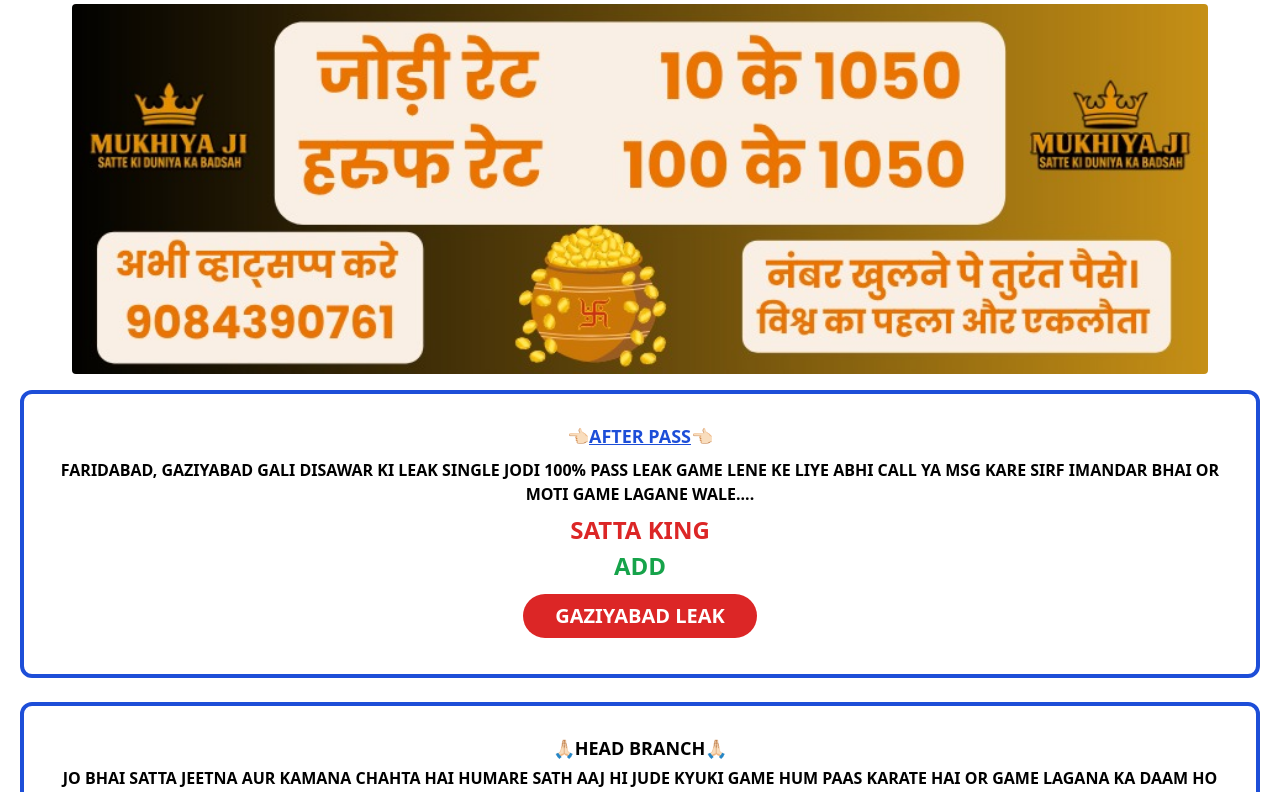
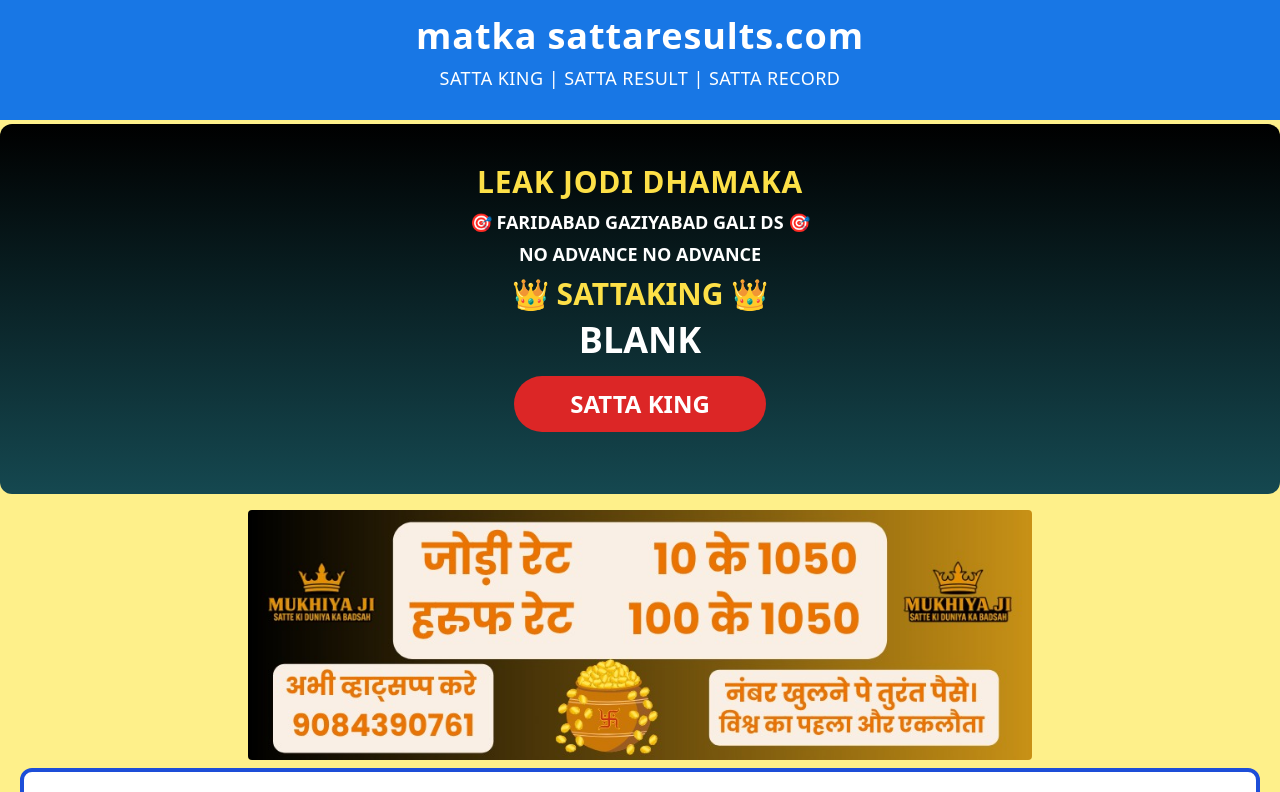
Before and after one commit to thakurvinaysingh/sattaKing_frontend, a React (Create React App) app: page / in a window 1280 px wide. Shown: the part 1980-2772 px from the top of the page. Built offline with nearby package versions, Linux system fonts and the light colour scheme; no server answers.

Commit message:
update (19)-4

```diff
--- a/src/components/public/Section1.js
+++ b/src/components/public/Section1.js
@@ -82,7 +82,7 @@
           {/* Main content */}
           <div className="flex flex-col items-center">
             <div className="text-lg font-bold text-black mb-2 text-center">
-              FARIDABAD | GAZIYABAD | GALI | DS <br/>
+              FARIDABAD | GAZIYABAD | GALI | DS <br />
               <span className="text-orange-600 font-bold">
                 🔥 DIRECT COMPANY SE LEAK JODI 🔥
               </span>
--- a/src/components/public/Section2.js
+++ b/src/components/public/Section2.js
@@ -1,114 +1,72 @@
-import React, { useEffect, useState } from "react";
-import axios from "axios";
+// import React, { useEffect, useState } from "react";
+// import axios from "axios";
+
+// export default function Section2() {
+//   const [content, setContent] = useState("");
+//   const baseURL = process.env.REACT_APP_BASE_URL;
+//   useEffect(() => {
+//     axios
+//       .get(`${baseURL}/api/contentblocks/slug/section-2`)
+//       .then(res => {
+//         const block = res.data.data;
+//         setContent(block?.Content || "<div>Section not found.</div>");
+//       });
+//   }, []);
+
+//   return (
+//     <section className="w-full">
+//       <div dangerouslySetInnerHTML={{ __html: content }} />
+//     </section>
+//   );
+// }
+
+
+// src/components/public/Section2.js
+import React from "react";
 
 export default function Section2() {
-  const [content, setContent] = useState("");
-  const baseURL = process.env.REACT_APP_BASE_URL;
-  useEffect(() => {
-    axios
-      .get(`${baseURL}/api/contentblocks/slug/section-2`)
-      .then(res => {
-        const block = res.data.data;
-        setContent(block?.Content || "<div>Section not found.</div>");
-      });
-  }, []);
-
   return (
     <section className="w-full">
-      <div dangerouslySetInnerHTML={{ __html: content }} />
+      {/* Card-1: Blue & White Live Result */}
+      <div className="w-full">
+        <div className="bg-[#1877e5] py-7 px-4 text-center">
+          <div className="text-4xl font-bold text-white tracking-wide mb-2">
+          matka sattaresults.com
+          </div>
+          <div className="text-lg font-medium text-white tracking-wide">
+            SATTA KING | SATTA RESULT | SATTA RECORD
+          </div>
+        </div>
+
+      </div>
+
+      {/* Card-2: Gradient Leak Jodi Dhamaka */}
+      <div className="relative w-full mt-1">
+        {/* Main card */}
+        <div className="bg-gradient-to-b from-black to-[#154850] rounded-xl p-10 text-center flex flex-col items-center min-h-[370px]">
+          <div className="text-yellow-300 text-3xl font-extrabold mb-2 tracking-wide">
+            LEAK JODI DHAMAKA
+          </div>
+          <div className="text-white text-lg font-semibold mb-1 flex items-center justify-center gap-1">
+            <span role="img" aria-label="target">🎯</span>
+            FARIDABAD GAZIYABAD GALI DS
+            <span role="img" aria-label="target">🎯</span>
+          </div>
+          <div className="text-white text-lg font-semibold mb-2">
+            NO ADVANCE NO ADVANCE
+          </div>
+          <div className="text-yellow-300 text-3xl font-extrabold mb-2 flex items-center justify-center gap-2">
+            <span role="img" aria-label="crown">👑</span>
+            SATTAKING
+            <span role="img" aria-label="crown">👑</span>
+          </div>
+          <div className="text-white text-4xl font-bold mb-2">BLANK</div>
+          <button className="bg-red-600 hover:bg-red-700 transition text-white text-2xl font-bold rounded-full px-14 py-3 mt-2">
+            SATTA KING
+          </button>
+        </div>
+
+      </div>
     </section>
   );
 }
-
-
-// // src/components/public/Section2.js
-// import React from "react";
-
-// export default function Section2() {
-//   return (
-//     <section className="w-full">
-//       {/* Card-1: Blue & White Live Result */}
-//       <div className="w-full">
-//         <div className="bg-[#1877e5] py-7 px-4 text-center">
-//           <div className="text-4xl font-bold text-white tracking-wide mb-2">
-//             SATTA-KING-FIXED-NO.IN
-//           </div>
-//           <div className="text-lg font-medium text-white tracking-wide">
-//             SATTA KING | SATTA RESULT | SATTA RECORD
-//           </div>
-//         </div>
-//         <div className="bg-white py-7 px-4 text-center border-y-[8px] border-[#1877e5]">
-//           <div className="text-3xl font-bold text-pink-600 mb-2">
-//             16 July 2025 12:40 AM
-//           </div>
-//           <div className="text-2xl font-bold text-black mb-3">
-//             Satta King Live Result Today
-//           </div>
-//           <div className="text-5xl font-extrabold text-red-600 mb-1">
-//             GALI
-//           </div>
-//           <div className="text-4xl font-bold text-green-700">
-//             15
-//           </div>
-//         </div>
-//         <div className="bg-[#085fc4] py-7 px-4 text-center">
-//           <div className="text-3xl font-bold text-white mb-3">
-//             SATTA KING RECORD CHART
-//           </div>
-//           <div className="flex justify-center items-center">
-//             <img
-//               src="/dmca-badge.png"
-//               alt="DMCA Badge"
-//               className="w-44 h-auto"
-//             />
-//           </div>
-//         </div>
-//       </div>
-
-//       {/* Card-2: Gradient Leak Jodi Dhamaka */}
-//       <div className="relative w-full mt-1">
-
-//         {/* Right sticky Telegram */}
-//         <div className="absolute right-6 top-4 z-10">
-//           <img src="/telegram-icon.png" alt="Telegram" className="w-20 h-20" />
-//         </div>
-//         {/* Main card */}
-//         <div className="bg-gradient-to-b from-black to-[#154850] rounded-xl p-10 text-center flex flex-col items-center min-h-[370px]">
-//           <div className="text-yellow-300 text-3xl font-extrabold mb-2 tracking-wide">
-//             LEAK JODI DHAMAKA
-//           </div>
-//           <div className="text-white text-lg font-semibold mb-1 flex items-center justify-center gap-1">
-//             <span role="img" aria-label="target">🎯</span>
-//             FARIDABAD GAZIYABAD GALI DS
-//             <span role="img" aria-label="target">🎯</span>
-//           </div>
-//           <div className="text-white text-lg font-semibold mb-2">
-//             NO ADVANCE NO ADVANCE
-//           </div>
-//           <div className="text-yellow-300 text-3xl font-extrabold mb-2 flex items-center justify-center gap-2">
-//             <span role="img" aria-label="crown">👑</span>
-//             SATTAKING
-//             <span role="img" aria-label="crown">👑</span>
-//           </div>
-//           <div className="text-white text-4xl font-bold mb-2">BLANK</div>
-//           <button className="bg-red-600 hover:bg-red-700 transition text-white text-2xl font-bold rounded-full px-14 py-3 mt-2">
-//             SATTA KING
-//           </button>
-//         </div>
-//         {/* Left sticky (bottom, mobile) */}
-//         <div className="absolute left-2 bottom-3 z-10 md:hidden">
-//           <div className="bg-red-600 text-white text-xs font-semibold rounded-xl px-2 py-1 text-center leading-snug shadow-md border border-white">
-//             Play Online<br />
-//             Satta 100%<br />
-//             Trusted Satta<br />
-//             App Fast<br />
-//             Withdrawal<br />
-//             App<br />
-//             Download<br />
-//             Now
-//           </div>
-//         </div>
-//       </div>
-//     </section>
-//   );
-// }
--- a/src/components/public/Section3.js
+++ b/src/components/public/Section3.js
@@ -111,10 +111,10 @@
 
 export default function Section2() {
   return (
-    <section className="w-full bg-white pb-2">
+    <section className="w-full bg-white pb-0">
       {/* Main content */}
 
-      <div className="relative max-w-6xl mx-auto flex flex-col items-center px-2">
+      <div className="bg-yellow-200 relative max-w-8xl mx-auto flex flex-col items-center px-2">
         <div className="fixed left-2 top-48 z-40 hidden md:block">
           <div className="bg-[#4699b6] text-white text-[11px] font-semibold rounded-xl px-2 py-1 text-center leading-snug shadow-md border border-white mb-2">
                   मुखिया जी  <br />
@@ -140,16 +140,16 @@
         </div>
 
         {/* images */}
-        <div className="w-full flex flex-col items-center pt-4">
+        <div className=" bg-yellow-200 w-full flex flex-col items-center pt-4">
           <div className="relative mx-auto">
             <img
               src="/images1.jpeg"
               alt="images"
               className="
                 max-w-full
-                h-[160px]      // Small screens: smaller height
+                h-[110px]      // Small screens: smaller height
                 sm:h-[250px]   // Tablet: medium height
-                md:h-[370px]   // Desktop: original height
+                md:h-[250px]   // Desktop: original height
                 object-cover
                 mx-auto
                 rounded
@@ -158,18 +158,9 @@
           </div>
         </div>
 
-        {/* Card-2: Yellow "Play Online" */}
-        {/* <div className="w-full bg-[#ffc514] rounded-t-2xl rounded-b-xl mt-6 mb-2 px-4 py-4 flex flex-col items-center border border-yellow-400 shadow">
-          <div className="text-3xl md:text-2xl font-extrabold text-red-600 text-center mb-3">
-            PLAY ONLINE GAME
-          </div>
-          <div className="text-black text-xl md:text-xl font-bold text-center mb-6">
-            Online game khelne ke liye niche diye hue link se app Ko download Karen
-          </div>
-          <button className="bg-red-600 hover:bg-red-700 transition text-white text-xl font-extrabold rounded-full px-12 py-3 mt-2 shadow-lg">
-            DOWNLOAD
-          </button>
-        </div> */}
+
+
+
 
         {/* Bottom right: Telegram & WhatsApp images */}
 
--- a/src/components/public/Section4.js
+++ b/src/components/public/Section4.js
@@ -26,7 +26,7 @@
 
 export default function Section4() {
   return (
-    <section className="w-full bg-white py-2">
+    <section className="w-full bg-white py-2 bg-yellow-200">
       <div className="w-full flex flex-col gap-6 px-1 md:px-5 max-w-[1800px] mx-auto">
         {/* Card 1 */}
         <div className="relative border-4 border-blue-700 rounded-xl p-3 md:p-7 bg-white flex flex-col min-h-[180px]">
```
Lines whose indentation alone changed are shown as unchanged.
